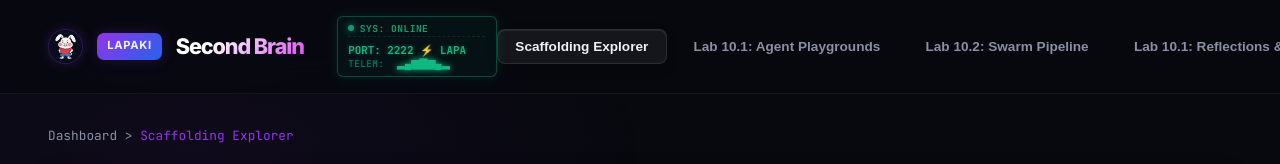
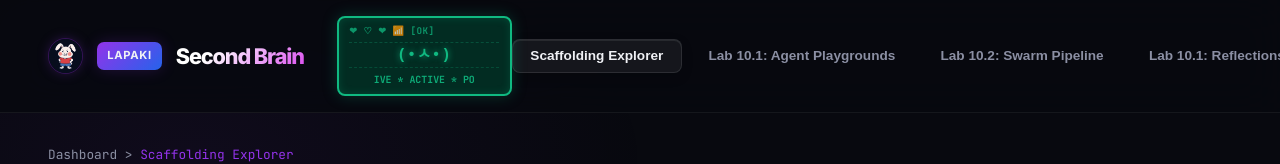
Before and after one commit to HiroyasuDev/Lab_10, a website: page dashboard.html in a window 1280 px wide. Shown: the top 164 px of the page. Drawn offline with Linux system fonts and the light colour scheme.

Commit message:
feat: upgrade connection status billboard into a high-fidelity animated Japanese retro-LCD Tamagotchi pet screen

```diff
--- a/dashboard.html
+++ b/dashboard.html
@@ -665,12 +665,8 @@
     <img src="lapaki_mascot.png" alt="Lapaki Mascot" class="brand-mascot">
     <span class="brand-badge">Lapaki</span>
     <h1>Second Brain</h1>
-    <div id="connection-status" style="margin-left: 1.2rem; display: flex; flex-direction: column; align-items: flex-start; gap: 0.25rem; font-size: 0.72rem; font-weight: 600; font-family: var(--font-mono); padding: 0.35rem 0.65rem; border-radius: 6px; border: 1px solid rgba(16, 185, 129, 0.35); background: rgba(16, 185, 129, 0.05); color: #10b981; box-shadow: 0 0 12px rgba(16, 185, 129, 0.15); flex-shrink: 0; line-height: 1.2; width: 160px; min-height: 52px; box-sizing: border-box; justify-content: center; overflow: hidden;">
-      <div style="display: flex; align-items: center; gap: 0.35rem; width: 100%; font-size: 0.6rem; font-weight: 700; opacity: 0.85; text-transform: uppercase; letter-spacing: 0.05em; border-bottom: 1px dashed rgba(16, 185, 129, 0.2); padding-bottom: 0.15rem; margin-bottom: 0.15rem; white-space: nowrap;">
-        <span style="display: inline-block; width: 6px; height: 6px; border-radius: 50%; background: #10b981; box-shadow: 0 0 8px #10b981;" id="status-dot"></span>
-        <span>SYS: ONLINE</span>
-      </div>
-      <div id="status-text" style="font-size: 0.68rem; font-weight: 700; white-space: pre-wrap; text-shadow: 0 0 4px rgba(16, 185, 129, 0.4); line-height: 1.2; width: 100%;">Gemini Live Stack</div>
+    <div id="connection-status" style="margin-left: 1.2rem; display: flex; flex-direction: column; align-items: flex-start; font-family: var(--font-mono); padding: 0.4rem 0.65rem; border-radius: 8px; border: 2.2px solid #10b981; background: #022c22; color: #10b981; box-shadow: 0 0 15px rgba(16, 185, 129, 0.25), inset 0 0 8px rgba(16, 185, 129, 0.2); flex-shrink: 0; width: 175px; min-height: 72px; box-sizing: border-box; justify-content: center; overflow: hidden; position: relative;">
+      <div id="status-text" style="width: 100%;">Gemini Live Stack</div>
     </div>
   </div>
   <nav>
@@ -1733,35 +1729,59 @@ Return strictly valid JSON:
     if (!statusText) return;
 
     // Scrolling marquee text for the retro ASCII presentation
-    const marqueeText = " ⚡ GEMINI LIVE STACK ⚡ ACTIVE ⚡ PORT: 2222 ⚡ LAPAKI: v1.0.0 ⚡ SWARM: RUNNING ⚡ ";
+    const marqueeText = " * ラパキ・システム * GEMINI 2.5 LIVE * ACTIVE * PORT: 2222 * SYSTEM: 健全 * ";
     let marqueeOffset = 0;
-    const visibleLength = 17; // Matches the container size without wrapping
-
-    // Pulse animation frames for equalizers
-    const eqFrames = [
-      " ▂▄▆▇▆▄▂",
-      "▂▄▆▇▆▄▂ ",
-      "▄▆▇▆▄▂  ",
-      "▆▇▆▄▂ ▂▄",
-      "▇▆▄▂ ▂▄▆",
-      "▆▄▂ ▂▄▆▇",
-      "▄▂ ▂▄▆▇▆",
-      "▂ ▂▄▆▇▆▄"
+    const visibleLength = 17; // matches width
+
+    // Tamagotchi virtual pet frames
+    const petFrames = [
+      " (•ㅅ•)ノ  ", // wave left
+      " (•ㅅ•)    ", // stand
+      "ヾ(•ㅅ•)   ", // wave right
+      " (•ㅅ•)    ", // stand
+      " (^ㅅ<)~✨ ", // wink & sparkle
+      " (◦ㅅ◦)    ", // look up
+      " (•ㅅ•)    "  // stand
     ];
-    let eqFrame = 0;
+    let petFrameIndex = 0;
+
+    // Hearts and status header
+    const statusIcons = [
+      "❤ ❤ ❤ 📶 [OK]",
+      "♡ ❤ ❤ 📶 [OK]",
+      "❤ ♡ ❤ 📶 [OK]",
+      "❤ ❤ ♡ 📶 [OK]"
+    ];
 
     setInterval(() => {
-      let visibleSlice = "";
+      // 1. Scrolling marquee slice
+      let marqueeSlice = "";
       for (let i = 0; i < visibleLength; i++) {
-        visibleSlice += marqueeText[(marqueeOffset + i) % marqueeText.length];
-      }
-
-      const currentEq = eqFrames[eqFrame % eqFrames.length];
-      statusText.innerHTML = `${visibleSlice}\n<span style="opacity: 0.65; font-size: 0.58rem; font-weight: 500; letter-spacing: 0.05em; display: inline-block; margin-top: 0.1rem;">TELEM:</span> <span style="font-size: 0.65rem; color: #10b981; font-weight: 800; text-shadow: 0 0 6px #10b981;">${currentEq}</span>`;
+        marqueeSlice += marqueeText[(marqueeOffset + i) % marqueeText.length];
+      }
+
+      // 2. Tamagotchi mascot bounce
+      const pet = petFrames[Math.floor(petFrameIndex / 2) % petFrames.length];
+
+      // 3. Pulsing heart icon
+      const icons = statusIcons[Math.floor(petFrameIndex / 4) % statusIcons.length];
+
+      // Render the virtual CRT game screen in HTML
+      statusText.innerHTML = `
+<div style="font-size: 0.58rem; color: rgba(16, 185, 129, 0.75); display: flex; justify-content: space-between; width: 100%; border-bottom: 1px dashed rgba(16, 185, 129, 0.25); padding-bottom: 0.15rem; margin-bottom: 0.2rem; font-weight: 700; letter-spacing: 0.05em;">
+  <span>${icons}</span>
+</div>
+<div style="display: flex; align-items: center; justify-content: center; width: 100%; height: 20px; font-size: 0.95rem; font-weight: 700; color: #10b981; text-shadow: 0 0 6px rgba(16, 185, 129, 0.85); font-family: monospace; letter-spacing: 0.05em; line-height: 1; padding: 0.1rem 0;">
+  ${pet}
+</div>
+<div style="font-size: 0.62rem; font-weight: 700; opacity: 0.9; border-top: 1px dashed rgba(16, 185, 129, 0.25); padding-top: 0.2rem; margin-top: 0.1rem; width: 100%; text-align: center; white-space: nowrap; overflow: hidden; text-overflow: clip;">
+  ${marqueeSlice}
+</div>
+      `.trim();
 
       marqueeOffset = (marqueeOffset + 1) % marqueeText.length;
-      eqFrame++;
-    }, 150);
+      petFrameIndex++;
+    }, 180);
   }
   initStatusBillboard();
 </script>
```
Also changed, not shown: index.html (+48 -28 lines).
